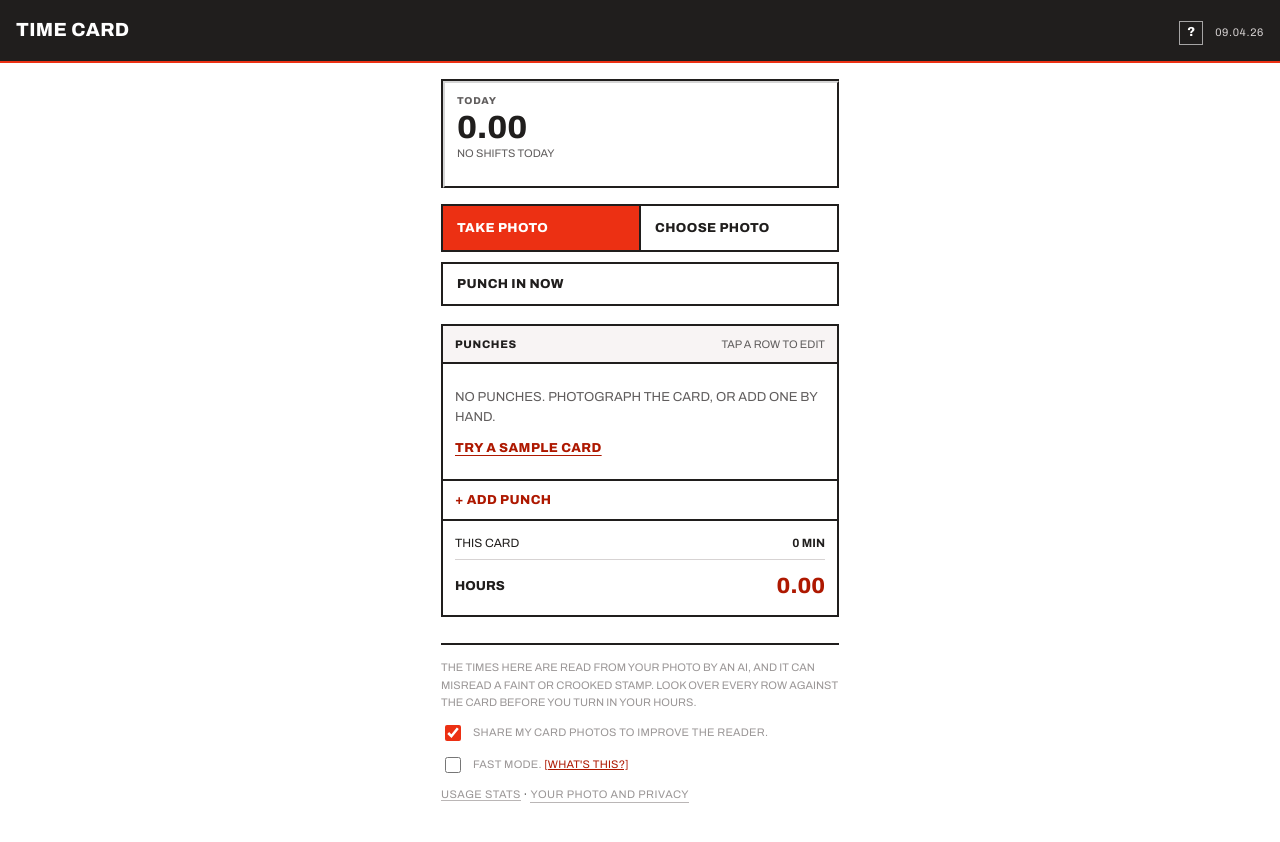
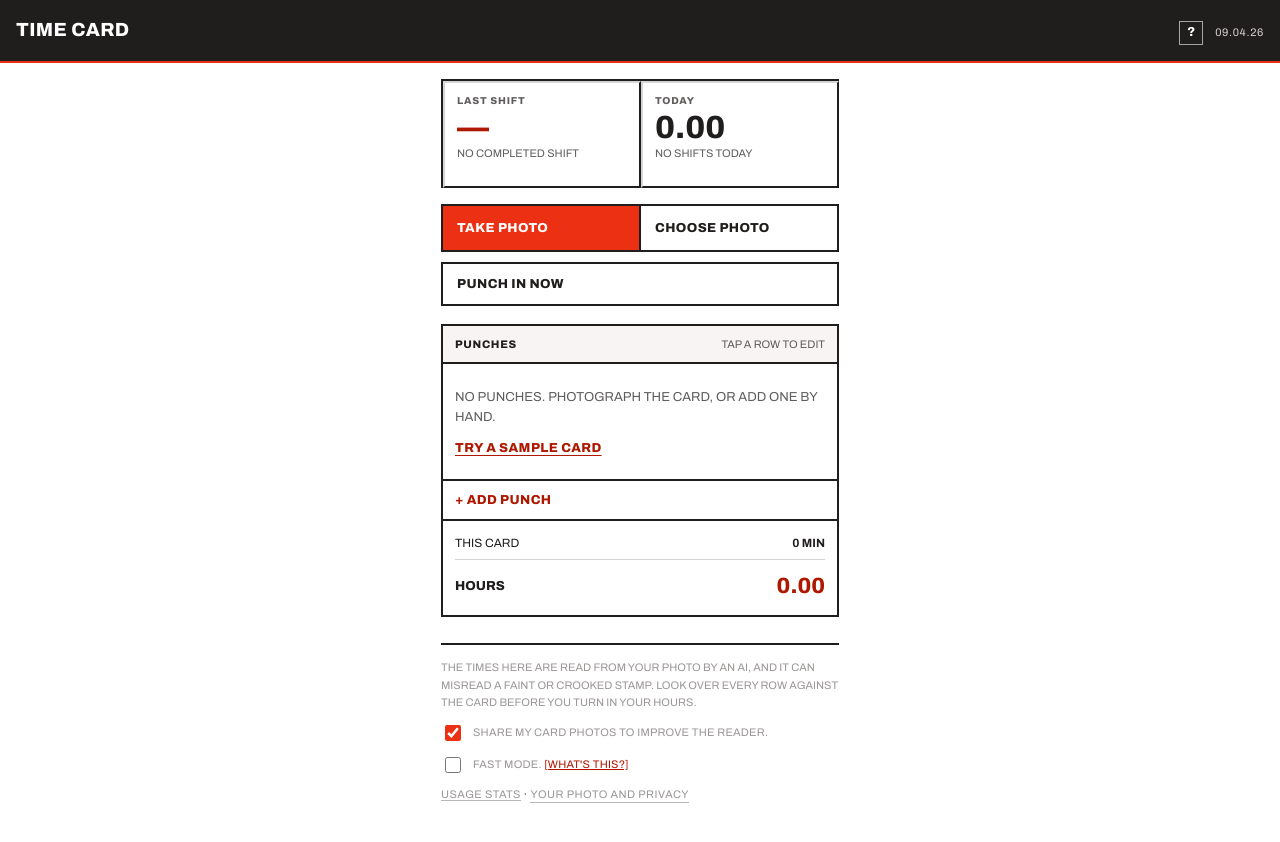
Before and after one commit to kickofline/punchcard, a website with bundled scripts: page index.html in a window 1280 px wide. Built offline with nearby package versions, Linux system fonts and the light colour scheme.

Commit message:
Make the Today figure tick live; bring back the Last shift card
- Today's headline hours now includes the currently-open shift's elapsed
  time (updated every second via the existing clock tick), not just the
  completed-shift total - previously it sat frozen while "Running H:MM:SS"
  ticked underneath it. The card enables/copies as soon as there's any
  live total, even before a shift is closed out.
- Restored the "Last shift" stat card next to Today (2-column stats grid
  again); the by-day/card totals math is unchanged, still completed
  shifts only.

Verified live: with an open shift, Today went 0.05h -> 0.07h over 65s in
step with the running clock; both stat cards render side by side.

Claude-Session: https://claude.ai/code/session_01J5aLdbtzgrhoWFBVgyreQJ

```diff
--- a/app.mjs
+++ b/app.mjs
@@ -533,6 +533,7 @@ export function TimeCard() {
   const runningMs = open ? Date.now() - localMs(open.in) : 0;
 
   const today = todayISO();
+  const openTodayMs = open && open.in.date === today ? runningMs : 0;
   const byDay = useMemo(() => {
     const m = new Map();
     for (const s of shifts) {
@@ -548,6 +549,11 @@ export function TimeCard() {
     }));
   }, [shifts]);
   const todayRow = byDay.find((d) => d.date === today);
+  // today's total, ticking live while a shift punched in today is still open
+  const todayMinutes = (todayRow ? todayRow.minutes : 0) + Math.floor(openTodayMs / 60000);
+
+  const done = shifts.filter((s) => s.out && !s.bad);
+  const last = done[done.length - 1];
 
   /* Rows to show: every slot that holds a punch, plus a slot being edited. */
   const rows = grid
@@ -984,14 +990,28 @@ export function TimeCard() {
       `}
 
       <div class="wrap">
-        <div class="stats solo">
+        <div class="stats">
+          <button
+            class="stat"
+            onClick=${() => last && copyAndLog(hrs(last.minutes), "last")}
+            disabled=${!last}
+          >
+            <span class="tag">Last shift</span>
+            <span class="figure">${last ? hrs(last.minutes) : "—"}</span>
+            <span class="sub">
+              ${last
+                ? `${clock12(last.in)}–${clock12(last.out)} · ${last.minutes} min`
+                : "No completed shift"}
+            </span>
+            <span class="cue">${copied === "last" ? "Copied · opening OBU" : last ? "Tap: copy + open OBU" : ""}</span>
+          </button>
           <button
             class="stat today"
-            onClick=${() => todayRow && copyAndLog(hrs(todayRow.minutes), "today")}
-            disabled=${!todayRow}
+            onClick=${() => todayMinutes > 0 && copyAndLog(hrs(todayMinutes), "today")}
+            disabled=${!todayMinutes}
           >
             <span class="tag">Today</span>
-            <span class="figure">${todayRow ? hrs(todayRow.minutes) : "0.00"}</span>
+            <span class="figure">${todayMinutes ? hrs(todayMinutes) : "0.00"}</span>
             <span class="sub">
               ${open
                 ? html`<span class="running">Running ${hms(runningMs)}</span>`
@@ -999,7 +1019,7 @@ export function TimeCard() {
                 ? `${todayRow.list.length} shift${todayRow.list.length === 1 ? "" : "s"} · ${todayRow.minutes} min`
                 : "No shifts today"}
             </span>
-            <span class="cue">${copied === "today" ? "Copied · opening OBU" : todayRow ? "Tap: copy + open OBU" : ""}</span>
+            <span class="cue">${copied === "today" ? "Copied · opening OBU" : todayMinutes ? "Tap: copy + open OBU" : ""}</span>
           </button>
         </div>
 
--- a/styles.css
+++ b/styles.css
@@ -162,7 +162,6 @@ body {
   border-left: var(--ink);
   margin-bottom: 16px;
 }
-.stats.solo { grid-template-columns: 1fr; }
 .stat {
   text-align: left;
   border-right: var(--ink);
```
